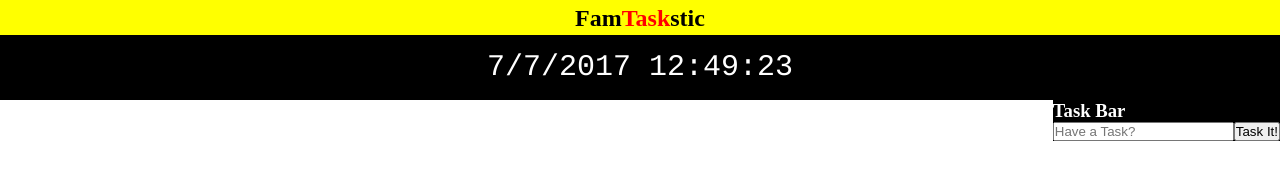
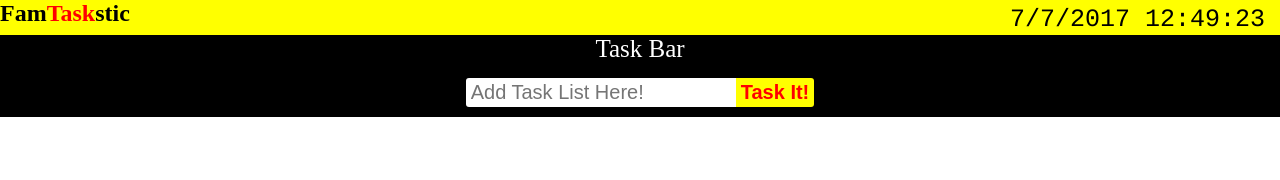
Before and after one commit to Famlendar/famtaskstic, a plain HTML site: page index.html in a window 1280 px wide. Drawn offline with Linux system fonts and the light colour scheme.

Commit message:
moved the date and time to the nav bar section. Moved the h1 tag to the right corner. Centered the Task input and title.

```diff
--- a/css/main.css
+++ b/css/main.css
@@ -11,8 +11,8 @@ nav {
 
 nav h1 {
 	color: #000000;
-	text-align: center;
-	padding-top: 5px;
+	display: inline;
+	margin-top: 15px;
 }
 
 nav h1 span {
@@ -20,31 +20,67 @@ nav h1 span {
 }
 /*Date Time Style Section*/
 .dateTime {
-	background-color: #000000;
-	width: auto;
-	height: 100px;
+	height: 30px;
 
 }
 /*JavaScipt Date Time Text*/
 #js-dateTime {
-	color: #ffffff;
+	color: #000000;
     font-family: courier, monospace;
-    font-size: 30px;
-    height: 50px;
+    font-size: 25px;
+   /* height: 50px;*/
     margin: auto;
-    text-align: center;
-    padding-top: 15px;
+   	float: right;
+   	padding-top: 5px;
+    padding-right: 15px;
 }
 
 /*Task Section*/
-.task{
-	float: right;
+.task {
+	text-align: center;
 	background-color: #000000;
+	padding-bottom: 10px;
 	color: #ffffff;
-	height: auto;
 
 }
+
+.task .taskHeader {
+	margin-bottom: 15px;
+	font-weight: lighter;
+	font-size: 25px;
+	background-color: #000000;
+}
+
+.task input {
+	background-color: #000000;
+}
+
+.task input[type=text] {
+	font-size: 20px;
+	background-color: #ffffff;
+	border: none;
+	padding: 3px 0px 3px 5px;
+	border-top-left-radius: 3px;
+	border-bottom-left-radius: 3px;
+}
+
+.task input[type=button] {
+	color: #ff0000;
+	font-size: 20px;
+	font-weight: bold;
+	text-decoration: none;
+	padding: 3px 5px 3px 5px;
+	background-color: yellow;
+	border: none;
+	border-top-right-radius: 3px;
+	border-bottom-right-radius: 3px;
+	cursor: pointer;
+}
+
 li {
-	text-align:left;
-	font-size:20px;
+	padding-top: 3px;
+	margin-top: 30px;
+	text-align: center;
+	font-size: 20px;
+	background-color: #000000;
 }
--- a/index.html
+++ b/index.html
@@ -13,20 +13,21 @@
 		<!-- Nav area will have links float left, Logo in Center that links to main dasboard, and profile image/avatar on hover drops down profile options. -->
 		<nav id = "js-nav">
 			<h1>Fam<span>Task</span>stic</h1>
+			<div id="js-dateTime"></div>
 		</nav>
 		<!-- Sidebar in Claendar view will offer options(?) for organizing tasks and connecting with family members -->
 		<section id = "js-sidebar"></section>
 
 		<!-- Date Time section will display current date and time at the top for users -->
-		<section id = "js-dateTime"></section>
+		<section ></section>
 
-		<!-- Calendar Section will display as depault the week at a glance. The user will be able to change calendar view to month, week, and day as well. Also can toggle on and off family member's public schedule to sync with them. -->
+		<!-- Calendar Section will display as default the week at a glance. The user will be able to change calendar view to month, week, and day as well. Also can toggle on and off family member's public schedule to sync with them. -->
 		<section id="js-calendar">
 			<!-- When adding tasks/schedules to the calendar. If it is conflicting with another family member then that user will have to confirm or deny link. If denied then user that recieved notification can send alt schedule and original posting user can confirm or deny this will occur until they are in agreement. notifications should be the first thing that pops up when users sign in. -->
 			<div id = "js-createNew"></div>
 		</section>
 
-		<!-- Task Section right side bar that displays tasks and allow you to write new ones. -->
+		<!-- Task Section right side bar that displays tasks and allow you to write new ones. For now I will just list new tasks. -->
 		<section id="js-task">
 		</section>
 
--- a/js/main.js
+++ b/js/main.js
@@ -70,7 +70,7 @@ var  headerText = document.createTextNode('Task Bar');
 
 // create attributes
 input.setAttribute('type', 'text');
-input.setAttribute('placeholder', 'Have a Task?');
+input.setAttribute('placeholder', 'Add Task List Here!');
 input.setAttribute('id', 'js-userInput');
 submit.setAttribute('type', 'button');
 submit.setAttribute('value', 'Task It!');
@@ -94,6 +94,7 @@ function store() {
     var item = document.getElementById('js-userInput').value;
     var text = document.createTextNode(item);
     var newItem = document.createElement('li');
+    form.reset()
     newItem.appendChild(text);
     list.appendChild(newItem);
 }
```
